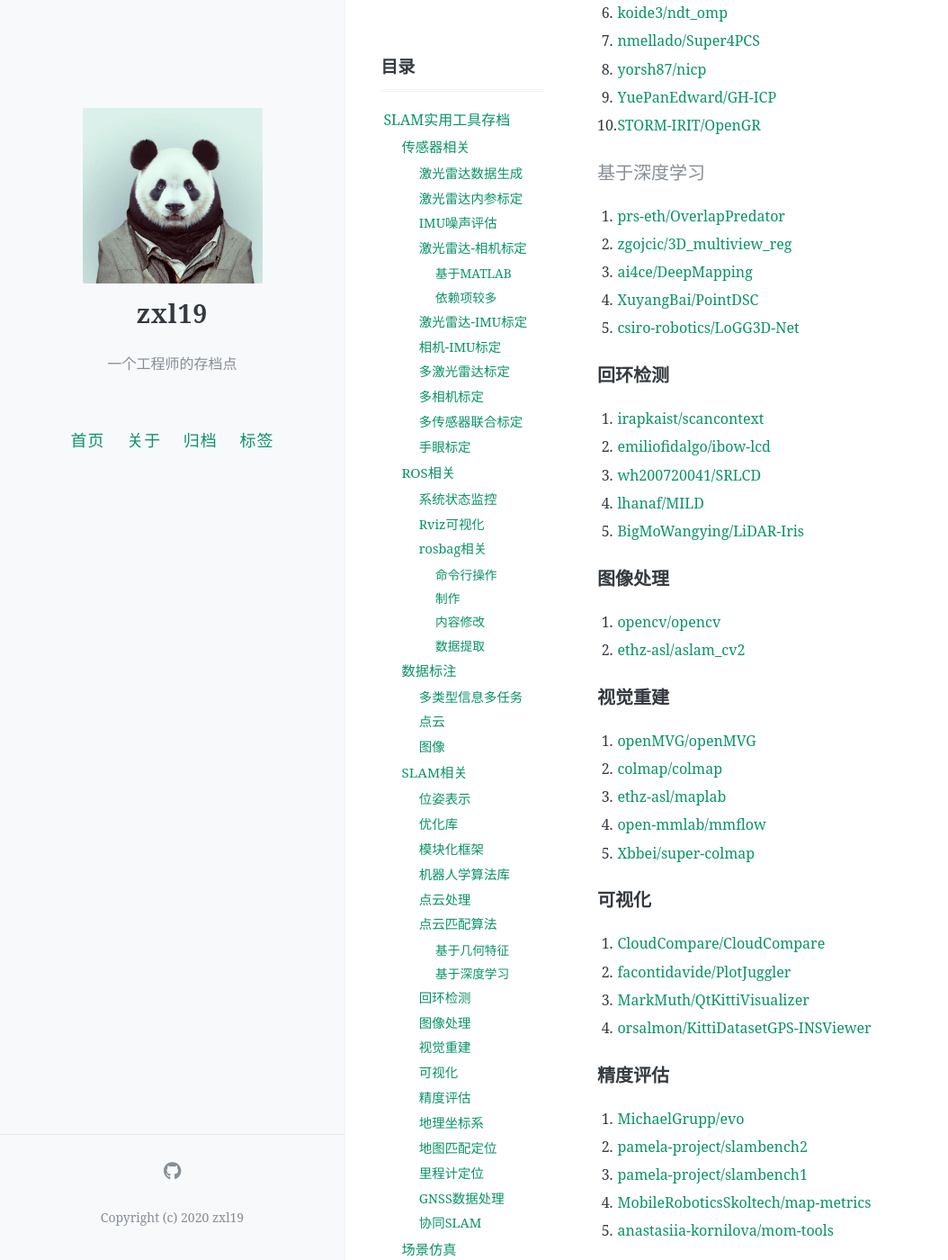
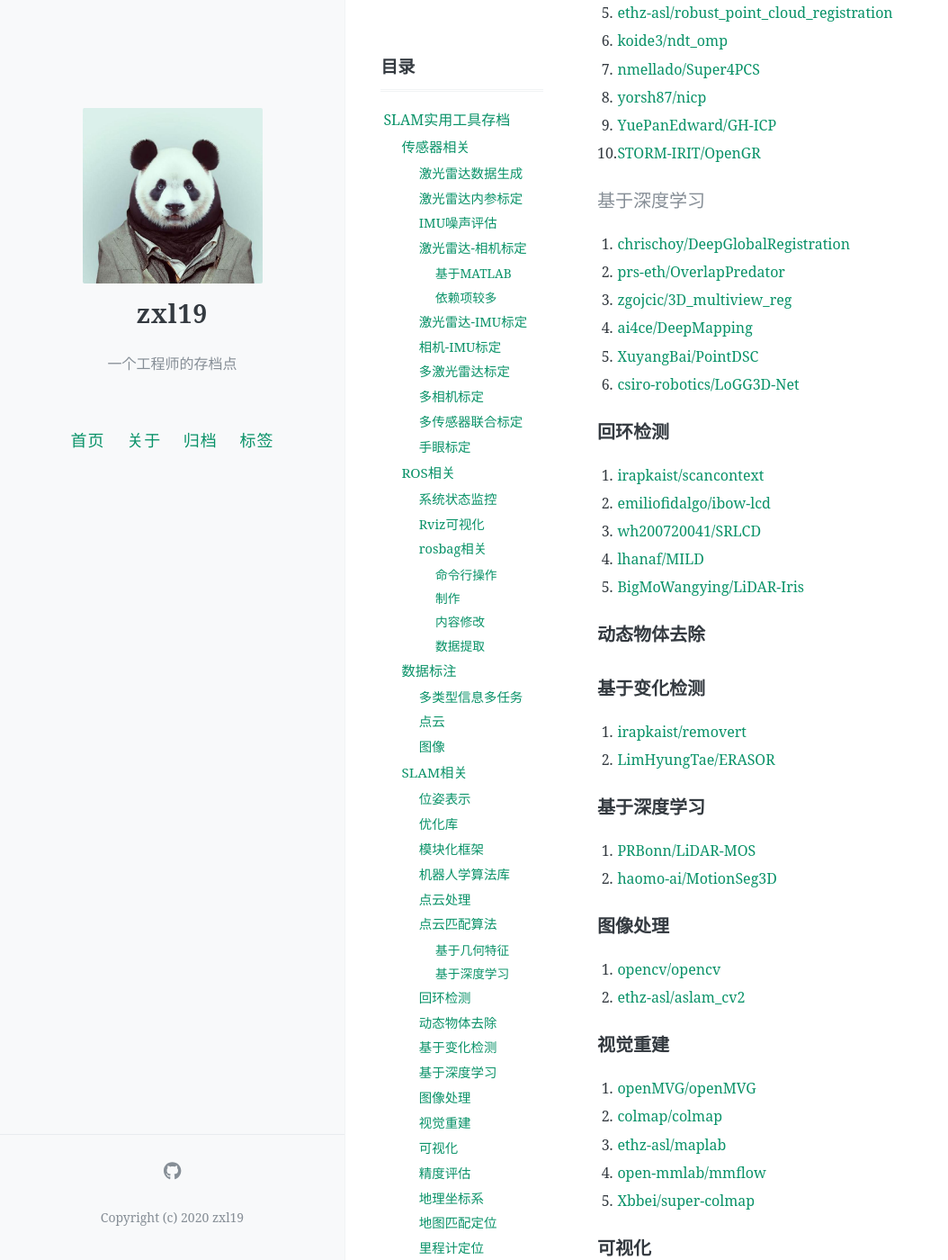
Before and after one commit to zxl19/zxl19.github.io, a Jekyll site: the page built from _posts/2021-05-25-slam-tool.md, in a window 1280 px wide and 1400 px high, scrolled down 6902 px. Shown: the whole window at 90% size, without its empty margins (0-1054 px from the left). Built offline with Jekyll 4.4.1, drawn with Linux system fonts in a browser that asks for light colours; comment, search, counter and statistics services are not loaded; some of the changed text lies outside the part shown.

Commit message:
Update Posts

```diff
--- a/_posts/2021-05-25-slam-tool.md
+++ b/_posts/2021-05-25-slam-tool.md
@@ -256,11 +257,12 @@ pinned: false
 
 #### 基于深度学习
 
-1. [prs-eth/OverlapPredator](https://github.com/prs-eth/OverlapPredator)
-2. [zgojcic/3D_multiview_reg](https://github.com/zgojcic/3D_multiview_reg)
-3. [ai4ce/DeepMapping](https://github.com/ai4ce/DeepMapping)
-4. [XuyangBai/PointDSC](https://github.com/XuyangBai/PointDSC)
-5. [csiro-robotics/LoGG3D-Net](https://github.com/csiro-robotics/LoGG3D-Net)
+1. [chrischoy/DeepGlobalRegistration](https://github.com/chrischoy/DeepGlobalRegistration)
+2. [prs-eth/OverlapPredator](https://github.com/prs-eth/OverlapPredator)
+3. [zgojcic/3D_multiview_reg](https://github.com/zgojcic/3D_multiview_reg)
+4. [ai4ce/DeepMapping](https://github.com/ai4ce/DeepMapping)
+5. [XuyangBai/PointDSC](https://github.com/XuyangBai/PointDSC)
+6. [csiro-robotics/LoGG3D-Net](https://github.com/csiro-robotics/LoGG3D-Net)
 
 ### 回环检测
 
@@ -269,6 +271,18 @@ pinned: false
 3. [wh200720041/SRLCD](https://github.com/wh200720041/SRLCD)
 4. [lhanaf/MILD](https://github.com/lhanaf/MILD)
 5. [BigMoWangying/LiDAR-Iris](https://github.com/BigMoWangying/LiDAR-Iris)
+
+### 动态物体去除
+
+### 基于变化检测
+
+1. [irapkaist/removert](https://github.com/irapkaist/removert)
+2. [LimHyungTae/ERASOR](https://github.com/LimHyungTae/ERASOR)
+
+### 基于深度学习
+
+1. [PRBonn/LiDAR-MOS](https://github.com/PRBonn/LiDAR-MOS)
+2. [haomo-ai/MotionSeg3D](https://github.com/haomo-ai/MotionSeg3D)
 
 ### 图像处理
 
```
Also changed, not shown: other parts of _posts/2021-05-25-slam-tool.md (+13 -8 lines), _posts/2021-03-29-latex-note.md (+45 -36 lines), _posts/2021-12-28-tikz-note.md (+1 -1 lines).
